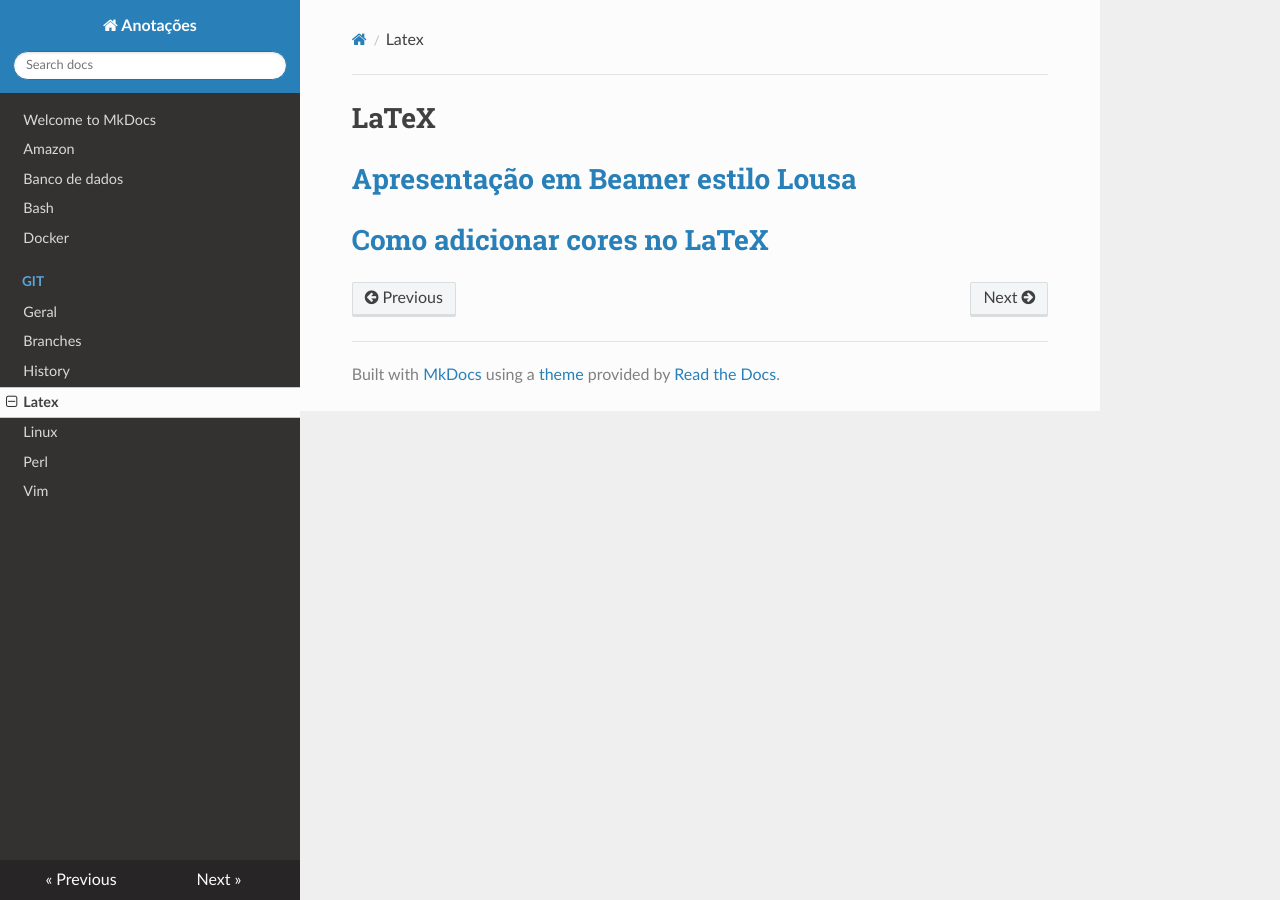
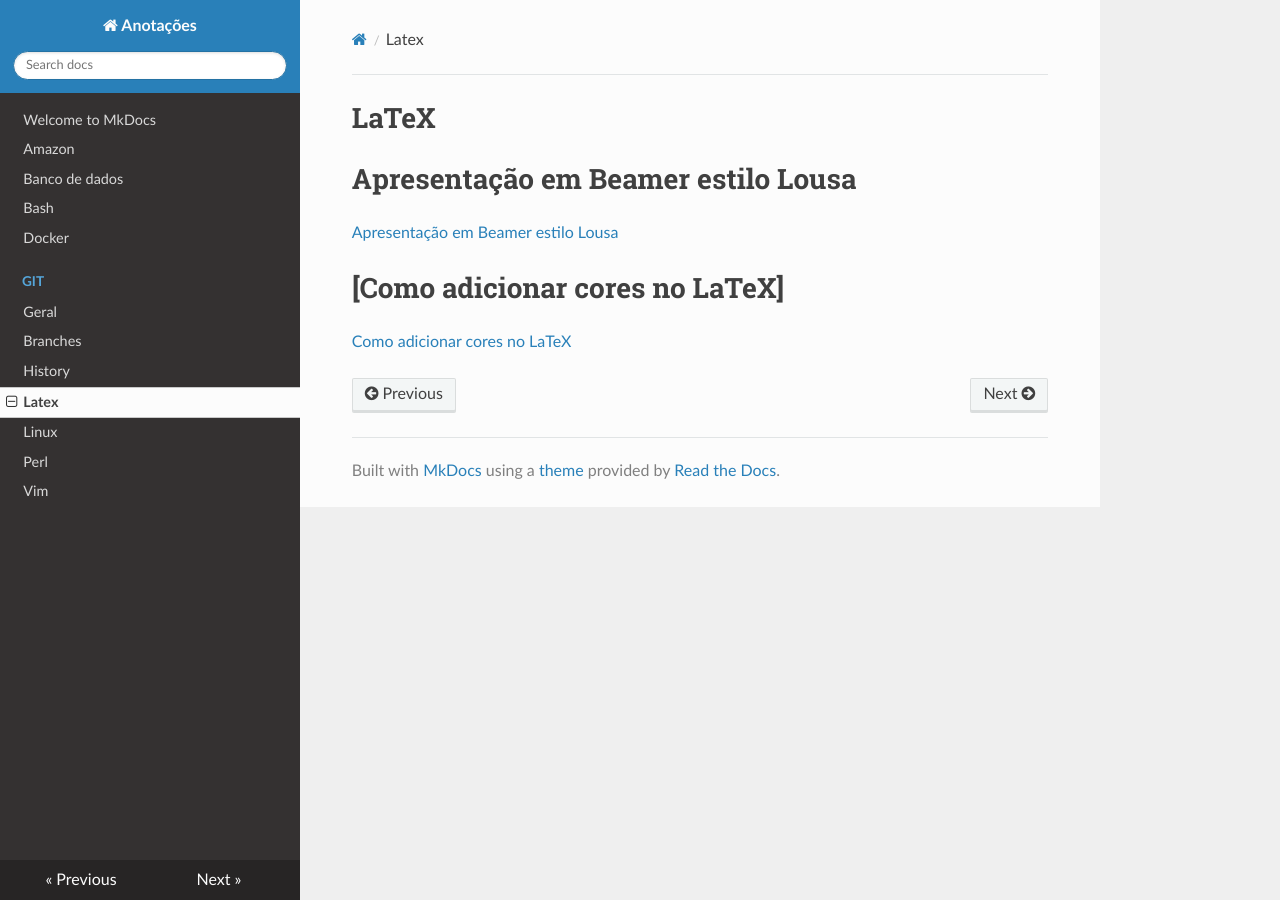
Before and after one commit to hposca/useful_notes, an MkDocs documentation site: the page built from docs/latex.md, in a window 1280 px wide. Built offline with MkDocs 1.6.1, drawn with Linux system fonts in a browser that asks for light colours; nearby versions of some CDN libraries; old or Windows-style settings are respelled for this version of MkDocs.

Commit message:
Anotações LaTeX

```diff
--- a/docs/latex.md
+++ b/docs/latex.md
@@ -1,4 +1,10 @@
+
 # LaTeX
 
-# [Apresentação em Beamer estilo Lousa](http://tex.stackexchange.com/questions/162873/i-need-a-beamer-theme-simulating-blackboard-presentation)
-# [Como adicionar cores no LaTeX](https://www.sharelatex.com/learn/Using_colours_in_LaTeX)
+# Apresentação em Beamer estilo Lousa
+
+[Apresentação em Beamer estilo Lousa](http://tex.stackexchange.com/questions/162873/i-need-a-beamer-theme-simulating-blackboard-presentation)
+
+# [Como adicionar cores no LaTeX]
+
+[Como adicionar cores no LaTeX](https://www.sharelatex.com/learn/Using_colours_in_LaTeX)
```
